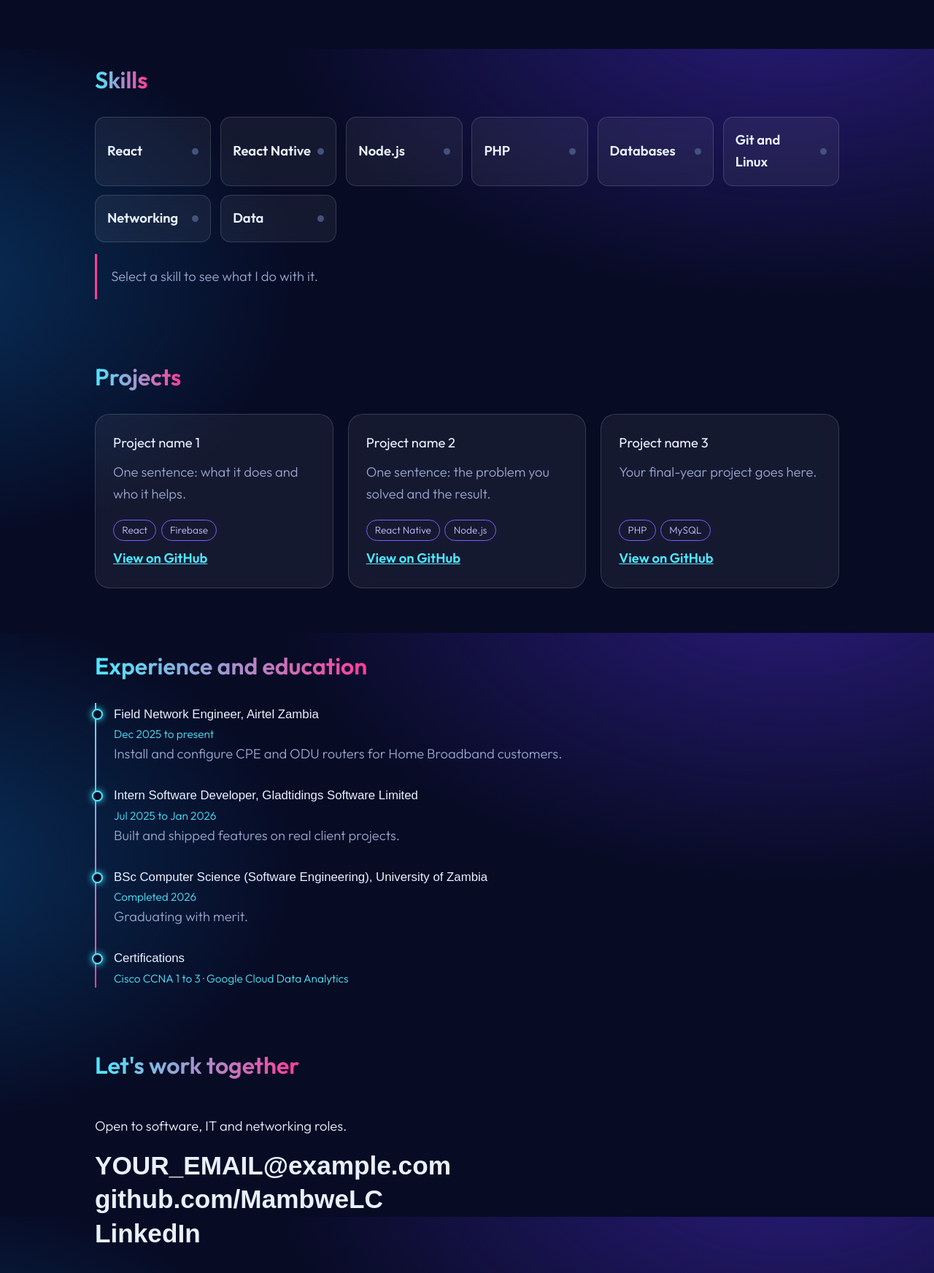
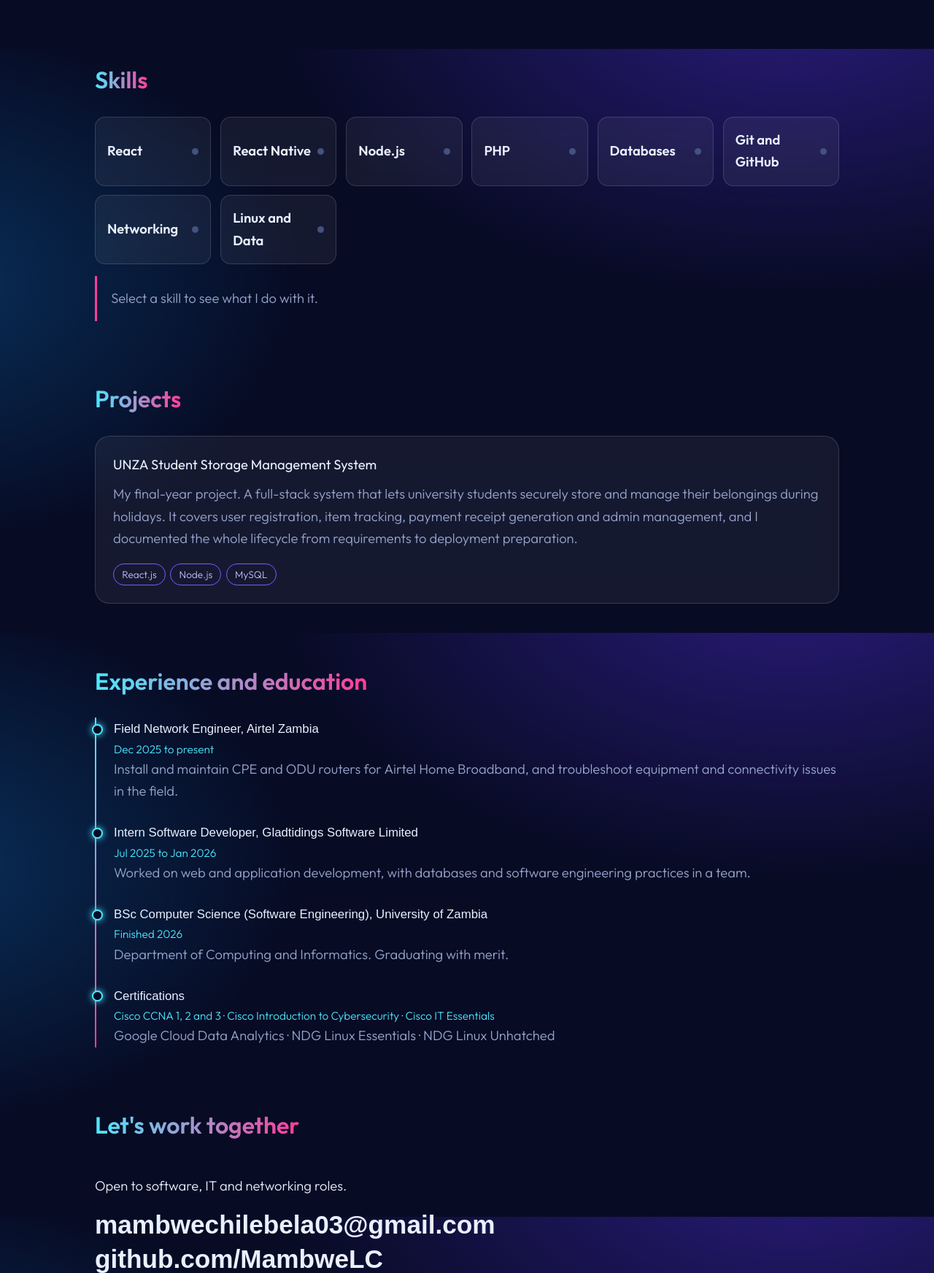
Before and after one commit to MambweLC/MambweLC-portfolio, a plain HTML site: page index.html in a window 1280 px wide. Shown: the part 733-2477 px from the top of the page at 73% size. Drawn offline with Linux system fonts and the light colour scheme; a web font is replaced by a local one.

Commit message:
Update experience details and contact information

```diff
--- a/index.html
+++ b/index.html
@@ -91,40 +91,38 @@ footer{max-width:1060px;margin:0 auto;padding:1rem 1.25rem 3rem;color:var(--soft
 <section id="path" aria-labelledby="pt">
   <h2 id="pt">Experience and education</h2>
   <ul class="tl">
-    <li><b>Field Network Engineer, Airtel Zambia</b><small>Dec 2025 to present</small><span>Install and configure CPE and ODU routers for Home Broadband customers.</span></li>
-    <li><b>Intern Software Developer, Gladtidings Software Limited</b><small>Jul 2025 to Jan 2026</small><span>Built and shipped features on real client projects.</span></li>
-    <li><b>BSc Computer Science (Software Engineering), University of Zambia</b><small>Completed 2026</small><span>Graduating with merit.</span></li>
-    <li><b>Certifications</b><small>Cisco CCNA 1 to 3 · Google Cloud Data Analytics</small></li>
+    <li><b>Field Network Engineer, Airtel Zambia</b><small>Dec 2025 to present</small><span>Install and maintain CPE and ODU routers for Airtel Home Broadband, and troubleshoot equipment and connectivity issues in the field.</span></li>
+    <li><b>Intern Software Developer, Gladtidings Software Limited</b><small>Jul 2025 to Jan 2026</small><span>Worked on web and application development, with databases and software engineering practices in a team.</span></li>
+    <li><b>BSc Computer Science (Software Engineering), University of Zambia</b><small>Finished 2026</small><span>Department of Computing and Informatics. Graduating with merit.</span></li>
+    <li><b>Certifications</b><small>Cisco CCNA 1, 2 and 3 · Cisco Introduction to Cybersecurity · Cisco IT Essentials</small><span>Google Cloud Data Analytics · NDG Linux Essentials · NDG Linux Unhatched</span></li>
   </ul>
 </section>
 
 <section id="contact" class="contact" aria-labelledby="ct">
   <h2 id="ct">Let's work together</h2>
   <p>Open to software, IT and networking roles.</p>
-  <a class="big" href="mailto:YOUR_EMAIL@example.com">YOUR_EMAIL@example.com</a>
+  <a class="big" href="mailto:mambwechilebela03@gmail.com">mambwechilebela03@gmail.com</a>
   <a class="big" href="https://github.com/MambweLC">github.com/MambweLC</a>
-  <a class="big" href="https://www.linkedin.com/in/YOUR-LINKEDIN">LinkedIn</a>
+  <a class="big" href="https://www.linkedin.com/in/mambwe-luke-chilebela-6255722b5">LinkedIn</a>
 </section>
 </main>
-<footer>Mambwe Luke Chilebela · Lusaka, Zambia</footer>
+<footer>Mambwe Luke Chilebela · Lusaka, Zambia · English, Nyanja, Bemba</footer>
 
 <script>
 /* ===== EDIT THIS BLOCK ===== */
 var ROLES=["Software engineer","Network field engineer","React and React Native developer"];
 var SKILLS=[
-  {n:"React",t:"Component-driven web interfaces. Add what you built with it."},
+  {n:"React",t:"Built the front end of my final-year project, the UNZA Student Storage Management System."},
   {n:"React Native",t:"Mobile apps for Android and iOS from one codebase."},
-  {n:"Node.js",t:"APIs and back-end services."},
-  {n:"PHP",t:"Server-side web apps."},
+  {n:"Node.js",t:"Back-end and API work, including the server of my final-year project."},
+  {n:"PHP",t:"Server-side web development."},
   {n:"Databases",t:"MySQL, MongoDB and Firebase."},
-  {n:"Git and Linux",t:"Version control and daily work in the terminal."},
-  {n:"Networking",t:"Cisco CCNA 1 to 3 plus daily CPE and ODU router installs in the field."},
-  {n:"Data",t:"Google Cloud Data Analytics certified."}
+  {n:"Git and GitHub",t:"Version control and collaboration with other developers."},
+  {n:"Networking",t:"Cisco CCNA 1 to 3, plus daily CPE and ODU router installs and troubleshooting at Airtel."},
+  {n:"Linux and Data",t:"NDG Linux Essentials and the Google Cloud Data Analytics Certificate."}
 ];
 var PROJECTS=[
-  {name:"Project name 1",desc:"One sentence: what it does and who it helps.",tags:["React","Firebase"],link:"https://github.com/MambweLC/REPO-NAME"},
-  {name:"Project name 2",desc:"One sentence: the problem you solved and the result.",tags:["React Native","Node.js"],link:"https://github.com/MambweLC/REPO-NAME"},
-  {name:"Project name 3",desc:"Your final-year project goes here.",tags:["PHP","MySQL"],link:"https://github.com/MambweLC/REPO-NAME"}
+  {name:"UNZA Student Storage Management System",desc:"My final-year project. A full-stack system that lets university students securely store and manage their belongings during holidays. It covers user registration, item tracking, payment receipt generation and admin management, and I documented the whole lifecycle from requirements to deployment preparation.",tags:["React.js","Node.js","MySQL"],link:""}
 ];
 /* ===== END EDIT BLOCK ===== */
 
@@ -162,7 +160,7 @@ PROJECTS.forEach(function(p){
   c.innerHTML="<h3></h3><p></p><div class='tags'></div><a target='_blank' rel='noopener'>View on GitHub</a>";
   c.querySelector("h3").textContent=p.name;c.querySelector("p").textContent=p.desc;
   p.tags.forEach(function(t){var s=document.createElement("span");s.textContent=t;c.querySelector(".tags").appendChild(s)});
-  c.querySelector("a").href=p.link;
+  if(p.link){c.querySelector("a").href=p.link}else{c.querySelector("a").remove()}
   c.addEventListener("pointermove",function(e){var r=c.getBoundingClientRect();c.style.setProperty("--x",(e.clientX-r.left)+"px");c.style.setProperty("--y",(e.clientY-r.top)+"px")});
   pg.appendChild(c);
 });
```
